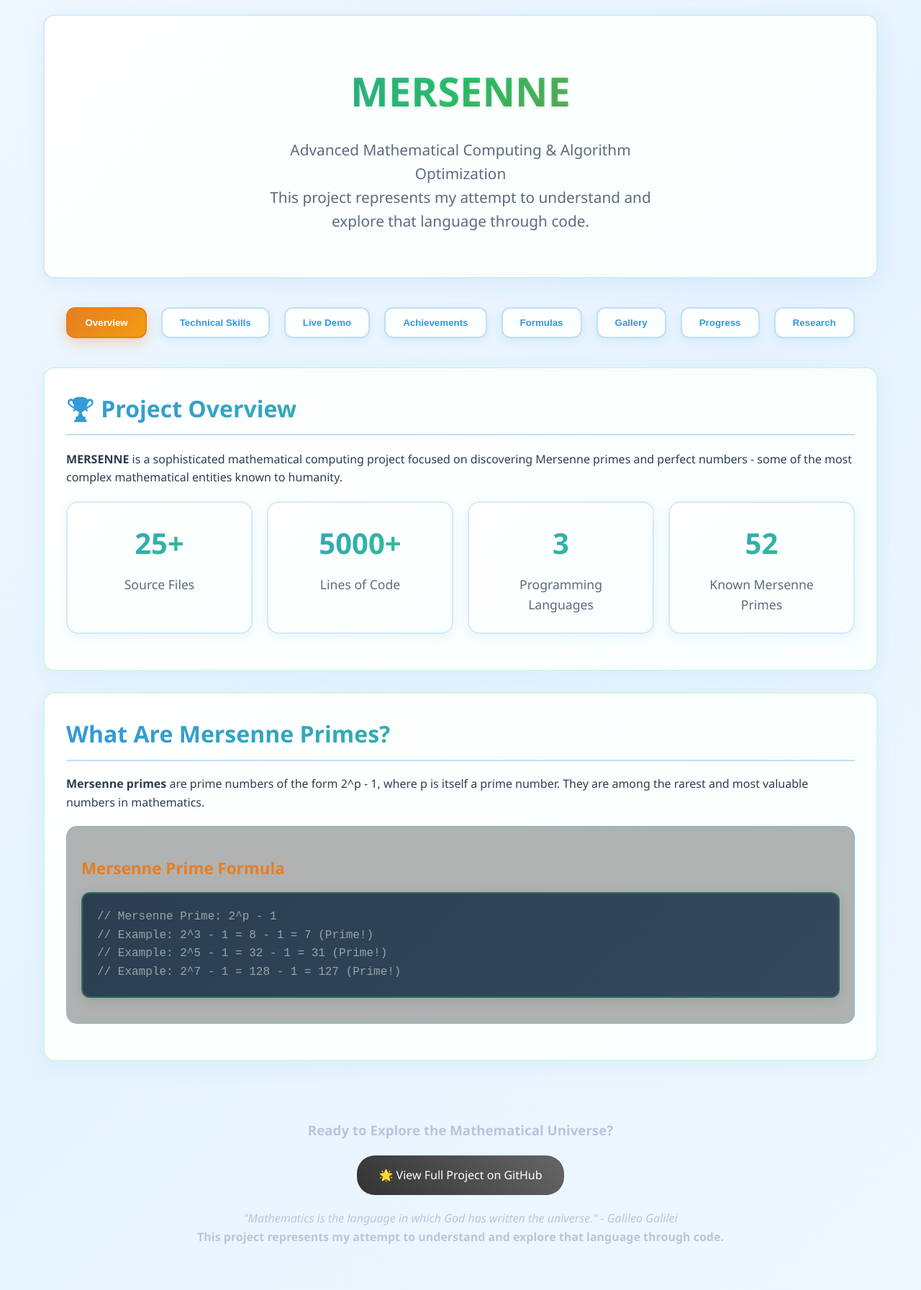
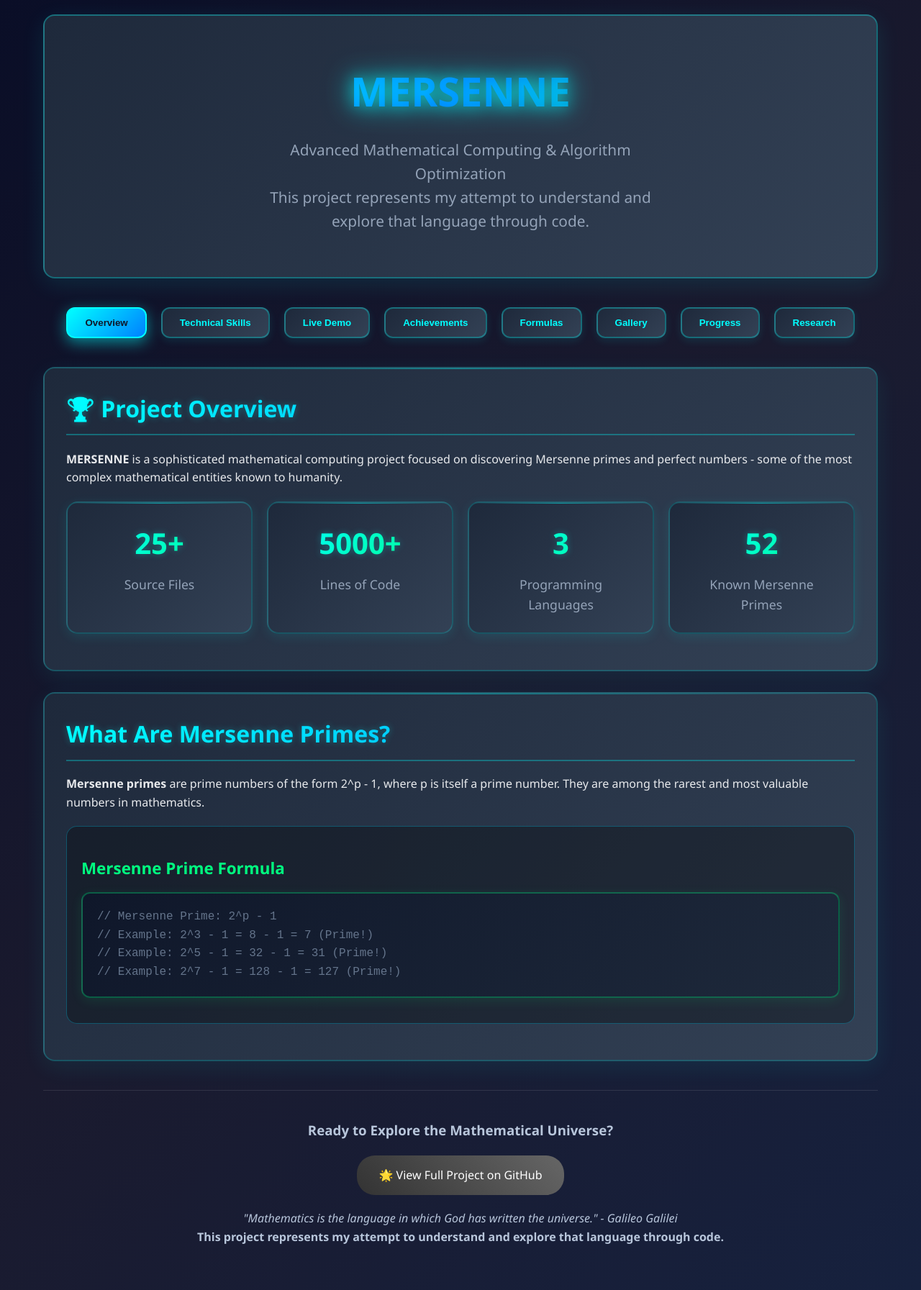
Before and after one commit to jayaraman2212066/MERSENNAA, a Flask app: page / in a window 1280 px wide. Shown: the whole page at 72% size. Run offline with Flask 3, Linux system fonts and the light colour scheme.

Commit message:
Add cool, modern, and sleek tech-inspired color scheme
 Professional Tech Color Psychology Implementation:
- Dark Blue (#1e293b, #334155): Stability, intelligence, depth
- Gray/Black (#0f172a, #1a1a2e): Sophistication, neutrality, focus
- Neon Cyan (#00ffff): Innovation, creativity, tech-savvy
- Neon Green (#00ff80): Growth, precision, futuristic
- Neon Accents: Bright highlights for innovation

 Futuristic Visual Enhancements:
- Dark gradient backgrounds with tech aesthetics
- Neon cyan and green accent colors throughout
- Glowing text effects with drop-shadow animations
- Shimmer animations on header and navigation
- Tech-inspired hover effects with neon highlights
- Modern glass-morphism with dark themes

 Advanced Technical Features:
- Animated shimmer effects on interactive elements
- Glowing neon text with pulsing animations
- Tech-style gradient borders and highlights
- Futuristic color transitions and hover states
- Professional dark theme with neon accents
- Modern backdrop blur and shadow effects

 Perfect for Innovation & Technology:
- Reflects cutting-edge technology and innovation
- Conveys precision, intelligence, and sophistication
- Creates futuristic, tech-savvy atmosphere
- Professional yet dynamic visual experience
- Ideal for tech companies and innovation teams

Combines warm inviting colors with cool tech aesthetics for perfect balance!

```diff
--- a/templates/index.html
+++ b/templates/index.html
@@ -16,8 +16,8 @@
 
         body {
             font-family: 'Segoe UI', Tahoma, Geneva, Verdana, sans-serif;
-            background: linear-gradient(135deg, #f0f8ff 0%, #e6f3ff 50%, #f0f8ff 100%);
-            color: #2c3e50;
+            background: linear-gradient(135deg, #0a0e27 0%, #1a1a2e 50%, #16213e 100%);
+            color: #e8eaed;
             line-height: 1.6;
             overflow-x: hidden;
         }
@@ -32,31 +32,59 @@
         .header {
             text-align: center;
             padding: 60px 0;
-            background: linear-gradient(135deg, #ffffff 0%, #f8fffe 100%);
+            background: linear-gradient(135deg, #1e293b 0%, #334155 100%);
             border-radius: 16px;
             margin-bottom: 40px;
-            box-shadow: 0 8px 32px rgba(52, 152, 219, 0.1);
-            border: 2px solid rgba(52, 152, 219, 0.2);
+            box-shadow: 0 8px 32px rgba(0, 255, 255, 0.1);
+            border: 2px solid rgba(0, 255, 255, 0.3);
             backdrop-filter: blur(10px);
+            position: relative;
+            overflow: hidden;
+        }
+
+        .header::before {
+            content: '';
+            position: absolute;
+            top: 0;
+            left: -100%;
+            width: 100%;
+            height: 100%;
+            background: linear-gradient(90deg, transparent, rgba(0, 255, 255, 0.1), transparent);
+            animation: shimmer 3s infinite;
+        }
+
+        @keyframes shimmer {
+            0% { left: -100%; }
+            100% { left: 100%; }
         }
 
         .header h1 {
             font-size: 3.5rem;
             margin-bottom: 20px;
-            background: linear-gradient(135deg, #3498db, #2ecc71, #e67e22);
+            background: linear-gradient(135deg, #00ffff, #0080ff, #00ff80);
             -webkit-background-clip: text;
             -webkit-text-fill-color: transparent;
             background-clip: text;
             font-weight: bold;
-            text-shadow: 0 2px 4px rgba(0, 0, 0, 0.1);
+            text-shadow: 0 0 20px rgba(0, 255, 255, 0.5);
+            position: relative;
+            z-index: 1;
+            animation: glow 2s ease-in-out infinite alternate;
+        }
+
+        @keyframes glow {
+            from { filter: drop-shadow(0 0 10px rgba(0, 255, 255, 0.5)); }
+            to { filter: drop-shadow(0 0 20px rgba(0, 255, 255, 0.8)); }
         }
 
         .header p {
             font-size: 1.3rem;
-            color: #5a6c7d;
+            color: #94a3b8;
             max-width: 600px;
             margin: 0 auto;
             font-weight: 500;
+            position: relative;
+            z-index: 1;
         }
 
         /* Navigation */
@@ -70,29 +98,46 @@
 
         .nav-btn {
             padding: 12px 24px;
-            background: linear-gradient(135deg, #ffffff 0%, #f8fffe 100%);
-            border: 2px solid rgba(52, 152, 219, 0.3);
+            background: linear-gradient(135deg, #1e293b 0%, #334155 100%);
+            border: 2px solid rgba(0, 255, 255, 0.3);
             border-radius: 12px;
-            color: #3498db;
+            color: #00ffff;
             cursor: pointer;
             transition: all 0.3s ease;
             font-weight: 600;
-            box-shadow: 0 4px 12px rgba(52, 152, 219, 0.1);
+            box-shadow: 0 4px 12px rgba(0, 255, 255, 0.1);
+            position: relative;
+            overflow: hidden;
+        }
+
+        .nav-btn::before {
+            content: '';
+            position: absolute;
+            top: 0;
+            left: -100%;
+            width: 100%;
+            height: 100%;
+            background: linear-gradient(90deg, transparent, rgba(0, 255, 255, 0.2), transparent);
+            transition: left 0.5s;
+        }
+
+        .nav-btn:hover::before {
+            left: 100%;
         }
 
         .nav-btn:hover {
-            background: linear-gradient(135deg, #3498db 0%, #2ecc71 100%);
-            color: white;
-            border-color: #3498db;
+            background: linear-gradient(135deg, #0f172a 0%, #1e293b 100%);
+            color: #ffffff;
+            border-color: #00ffff;
             transform: translateY(-2px);
-            box-shadow: 0 8px 24px rgba(52, 152, 219, 0.2);
+            box-shadow: 0 8px 24px rgba(0, 255, 255, 0.3);
         }
 
         .nav-btn.active {
-            background: linear-gradient(135deg, #e67e22 0%, #f39c12 100%);
-            color: white;
-            border-color: #e67e22;
-            box-shadow: 0 6px 20px rgba(230, 126, 34, 0.3);
+            background: linear-gradient(135deg, #00ffff 0%, #0080ff 100%);
+            color: #0f172a;
+            border-color: #00ffff;
+            box-shadow: 0 6px 20px rgba(0, 255, 255, 0.5);
         }
 
         /* Content Sections */
@@ -111,35 +156,49 @@
         }
 
         .section {
-            background: linear-gradient(135deg, #ffffff 0%, #f8fffe 100%);
+            background: linear-gradient(135deg, #1e293b 0%, #334155 100%);
             border-radius: 16px;
             padding: 30px;
             margin-bottom: 30px;
-            box-shadow: 0 8px 32px rgba(52, 152, 219, 0.08);
-            border: 2px solid rgba(46, 204, 113, 0.2);
+            box-shadow: 0 8px 32px rgba(0, 255, 255, 0.08);
+            border: 2px solid rgba(0, 255, 255, 0.2);
             transition: all 0.3s ease;
             backdrop-filter: blur(10px);
+            position: relative;
+            overflow: hidden;
+        }
+
+        .section::before {
+            content: '';
+            position: absolute;
+            top: 0;
+            left: 0;
+            right: 0;
+            height: 1px;
+            background: linear-gradient(90deg, transparent, #00ffff, transparent);
+            opacity: 0.5;
         }
 
         .section:hover {
             transform: translateY(-8px);
-            box-shadow: 0 16px 48px rgba(52, 152, 219, 0.15);
-            border-color: rgba(46, 204, 113, 0.4);
+            box-shadow: 0 16px 48px rgba(0, 255, 255, 0.2);
+            border-color: rgba(0, 255, 255, 0.5);
         }
 
         .section h2 {
-            background: linear-gradient(135deg, #3498db, #2ecc71);
+            background: linear-gradient(135deg, #00ffff, #0080ff);
             -webkit-background-clip: text;
             -webkit-text-fill-color: transparent;
             background-clip: text;
             margin-bottom: 20px;
             font-size: 2rem;
-            border-bottom: 2px solid rgba(52, 152, 219, 0.3);
+            border-bottom: 2px solid rgba(0, 255, 255, 0.3);
             padding-bottom: 10px;
+            text-shadow: 0 0 10px rgba(0, 255, 255, 0.3);
         }
 
         .section h3 {
-            color: #e67e22;
+            color: #00ff80;
             margin: 20px 0 10px 0;
             font-size: 1.4rem;
         }
@@ -226,21 +316,33 @@
 
         /* Code Display */
         .code-block {
-            background: linear-gradient(135deg, #2c3e50 0%, #34495e 100%);
+            background: linear-gradient(135deg, #0f172a 0%, #1e293b 100%);
             border-radius: 12px;
             padding: 20px;
             margin: 15px 0;
             font-family: 'Courier New', monospace;
-            color: #2ecc71;
-            border: 2px solid rgba(46, 204, 113, 0.3);
+            color: #00ff80;
+            border: 2px solid rgba(0, 255, 128, 0.3);
             overflow-x: auto;
-            box-shadow: 0 4px 16px rgba(0, 0, 0, 0.1);
+            box-shadow: 0 4px 16px rgba(0, 255, 128, 0.1);
+            position: relative;
         }
 
-        .code-comment { color: #95a5a6; }
-        .code-keyword { color: #e67e22; }
-        .code-string { color: #2ecc71; }
-        .code-number { color: #f39c12; }
+        .code-block::before {
+            content: '';
+            position: absolute;
+            top: 0;
+            left: 0;
+            right: 0;
+            height: 1px;
+            background: linear-gradient(90deg, transparent, #00ff80, transparent);
+            opacity: 0.5;
+        }
+
+        .code-comment { color: #64748b; }
+        .code-keyword { color: #00ffff; }
+        .code-string { color: #00ff80; }
+        .code-number { color: #ff6b6b; }
 
         /* Stats Grid */
         .stats-grid {
@@ -251,33 +353,47 @@
         }
 
         .stat-card {
-            background: linear-gradient(135deg, #ffffff 0%, #f8fffe 100%);
+            background: linear-gradient(135deg, #1e293b 0%, #334155 100%);
             border-radius: 16px;
             padding: 25px;
             text-align: center;
-            border: 2px solid rgba(52, 152, 219, 0.2);
+            border: 2px solid rgba(0, 255, 255, 0.2);
             transition: all 0.3s ease;
-            box-shadow: 0 4px 16px rgba(52, 152, 219, 0.1);
+            box-shadow: 0 4px 16px rgba(0, 255, 255, 0.1);
+            position: relative;
+            overflow: hidden;
+        }
+
+        .stat-card::before {
+            content: '';
+            position: absolute;
+            top: 0;
+            left: 0;
+            right: 0;
+            height: 1px;
+            background: linear-gradient(90deg, transparent, #00ffff, transparent);
+            opacity: 0.5;
         }
 
         .stat-card:hover {
             transform: translateY(-8px);
-            box-shadow: 0 8px 32px rgba(52, 152, 219, 0.2);
-            border-color: rgba(46, 204, 113, 0.4);
+            box-shadow: 0 8px 32px rgba(0, 255, 255, 0.3);
+            border-color: rgba(0, 255, 255, 0.5);
         }
 
         .stat-number {
             font-size: 2.5rem;
             font-weight: bold;
-            background: linear-gradient(135deg, #3498db, #2ecc71);
+            background: linear-gradient(135deg, #00ffff, #00ff80);
             -webkit-background-clip: text;
             -webkit-text-fill-color: transparent;
             background-clip: text;
             margin-bottom: 10px;
+            text-shadow: 0 0 10px rgba(0, 255, 255, 0.3);
         }
 
         .stat-label {
-            color: #5a6c7d;
+            color: #94a3b8;
             font-size: 1.1rem;
         }
 
```
Also changed, not shown: other parts of templates/index.html (+44 -13 lines).
